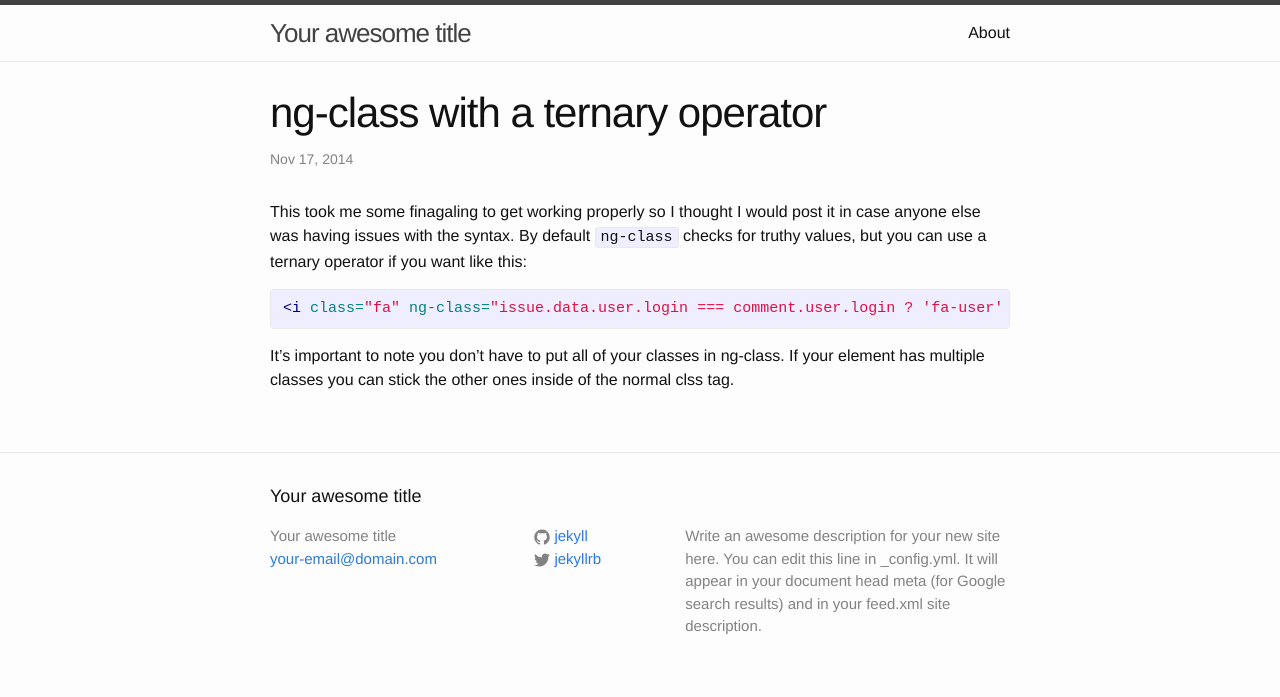
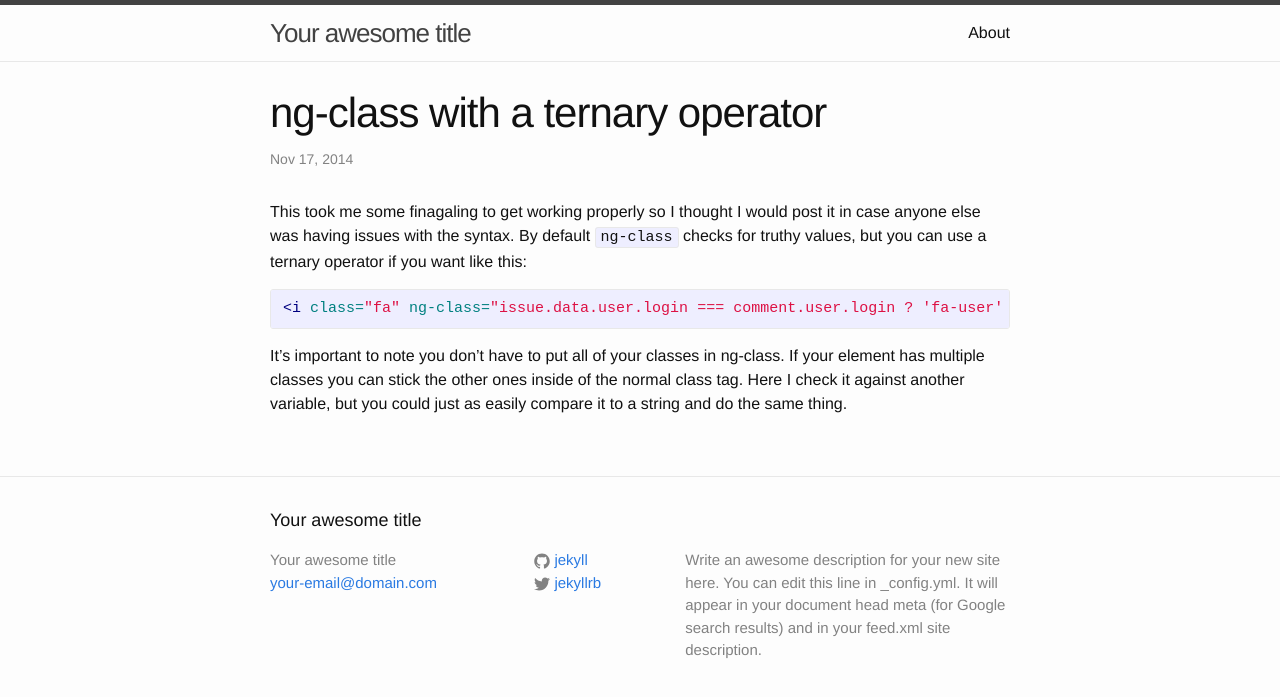
Before and after one commit to smykes/smykes.github.io, a Jekyll site: the page built from _posts/2014-11-17-ng-class.markdown, in a window 1280 px wide. Shown: the top 697 px of the page. Built offline with Jekyll 4.4.1, drawn with Linux system fonts in a browser that asks for light colours.

Commit message:
Edited ng-class post.

```diff
--- a/_posts/2014-11-17-ng-class.markdown
+++ b/_posts/2014-11-17-ng-class.markdown
@@ -10,4 +10,4 @@ This took me some finagaling to get working properly so I thought I would post i
 <i class="fa" ng-class="issue.data.user.login === comment.user.login ? 'fa-user' : 'fa-comment' "></i>
 {% endhighlight %}
 
-It's important to note you don't have to put all of your classes in ng-class.  If your element has multiple classes you can stick the other ones inside of the normal clss tag.
+It's important to note you don't have to put all of your classes in ng-class.  If your element has multiple classes you can stick the other ones inside of the normal class tag.  Here I check it against another variable, but you could just as easily compare it to a string and do the same thing.
```
